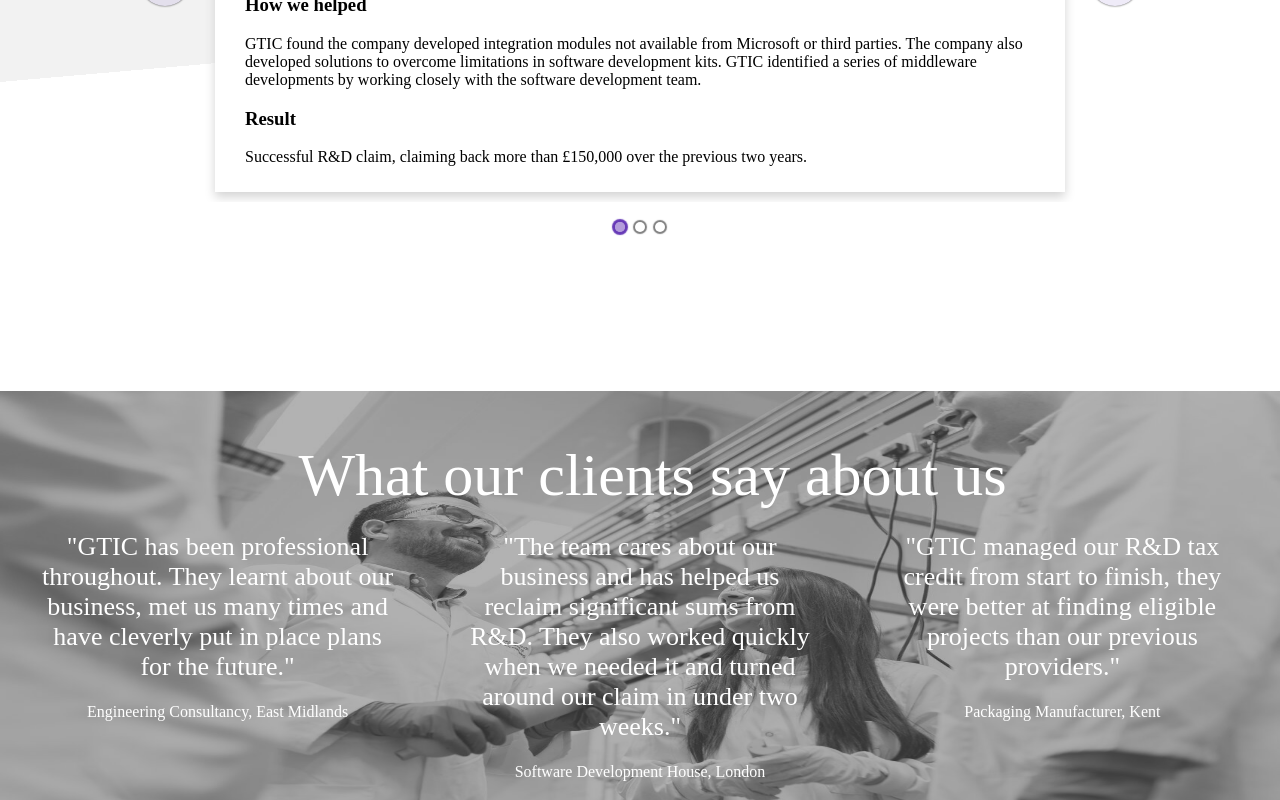
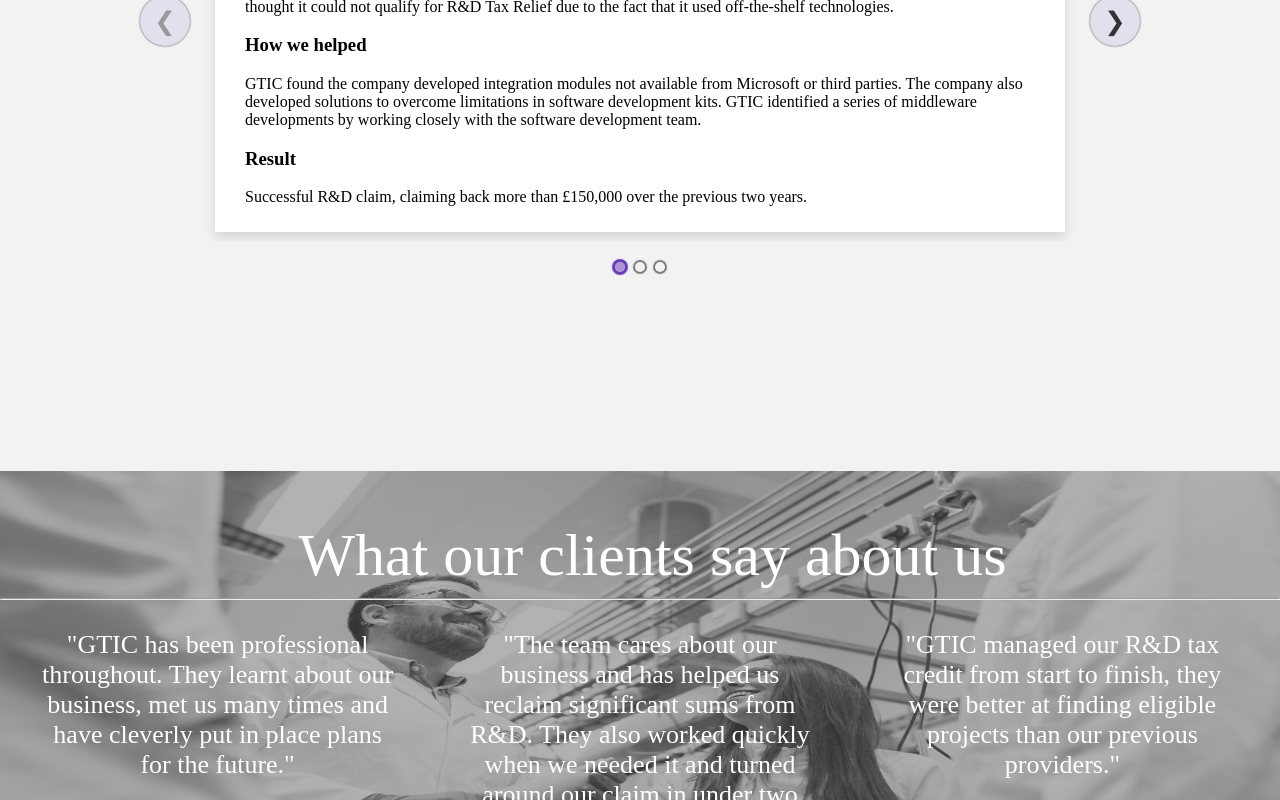
Before and after one commit to samalty/gtic-website, a React (Create React App) app: page / in a window 1280 px wide. Shown: the part 4793-5593 px from the top of the page. Built offline with nearby package versions, Linux system fonts and the light colour scheme; what google-maps-react would draw is missing.

Commit message:
Updated case studies container background.

```diff
--- a/src/components/Home.js
+++ b/src/components/Home.js
@@ -138,7 +138,7 @@
                         </Link>
                     </div>
                 </div>
-                <div className="intro-background reverse">
+                <div className="case-studies">
                     <div className="link-container" data-aos="fade-up">
                         <CaseStudies />
                     </div>
@@ -148,6 +148,7 @@
                         <div className="testimonials-container">
                             <div className="testimonials-text">
                                 <h1>What our clients say about us</h1>
+                                <hr></hr>
                                 <div data-aos="fade-up">
                                     <h2>"GTIC has been professional throughout. They learnt about our business,
                                         met us many times and have cleverly put in place plans for the future."</h2>
--- a/src/components/Home.scss
+++ b/src/components/Home.scss
@@ -105,6 +105,11 @@
 .reverse{
     background-image: linear-gradient(175deg, #f2f2f2 50%, #ffffff 50%);
     padding: 30px;
+}
+
+.case-studies{
+    background-color: #f2f2f2;
+    padding: 70px 30px;
 }
 
 .testimonials{
```
